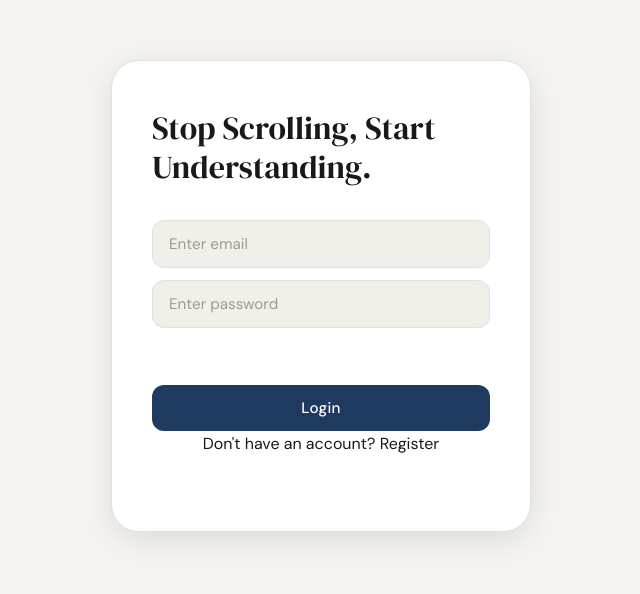
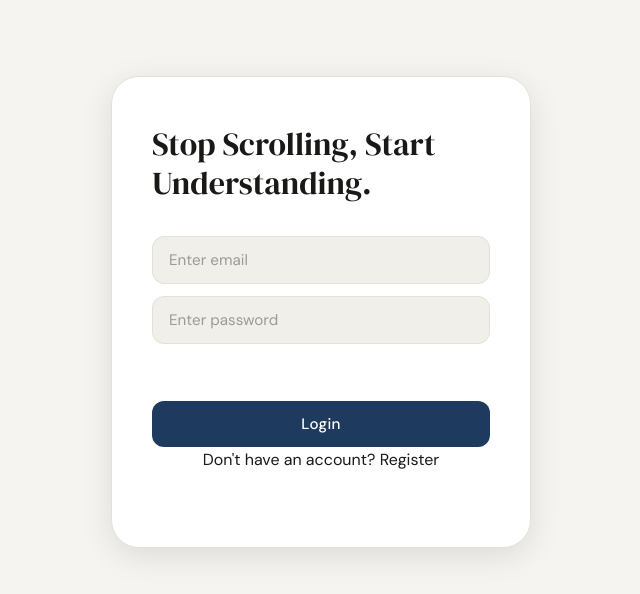
Before and after one commit to AadityaP12/Summarization-Web-App, a React (Vite) app in the folder frontend/: page / in a window 1280 px wide. Shown: the part 184-778 px from the top of the page, without its empty margins (319-959 px from the left). Built offline with nearby package versions, Linux system fonts and the light colour scheme; no server answers.

Commit message:
fix history page layout

```diff
--- a/frontend/src/App.css
+++ b/frontend/src/App.css
@@ -5,7 +5,7 @@
   flex-direction: column;
   align-items: center;
   justify-content: center;
-  padding: 12rem 1rem 2rem 1rem;
+  padding: 14rem 1rem 2rem 1rem;
   background: var(--bg);
 }
 
```
